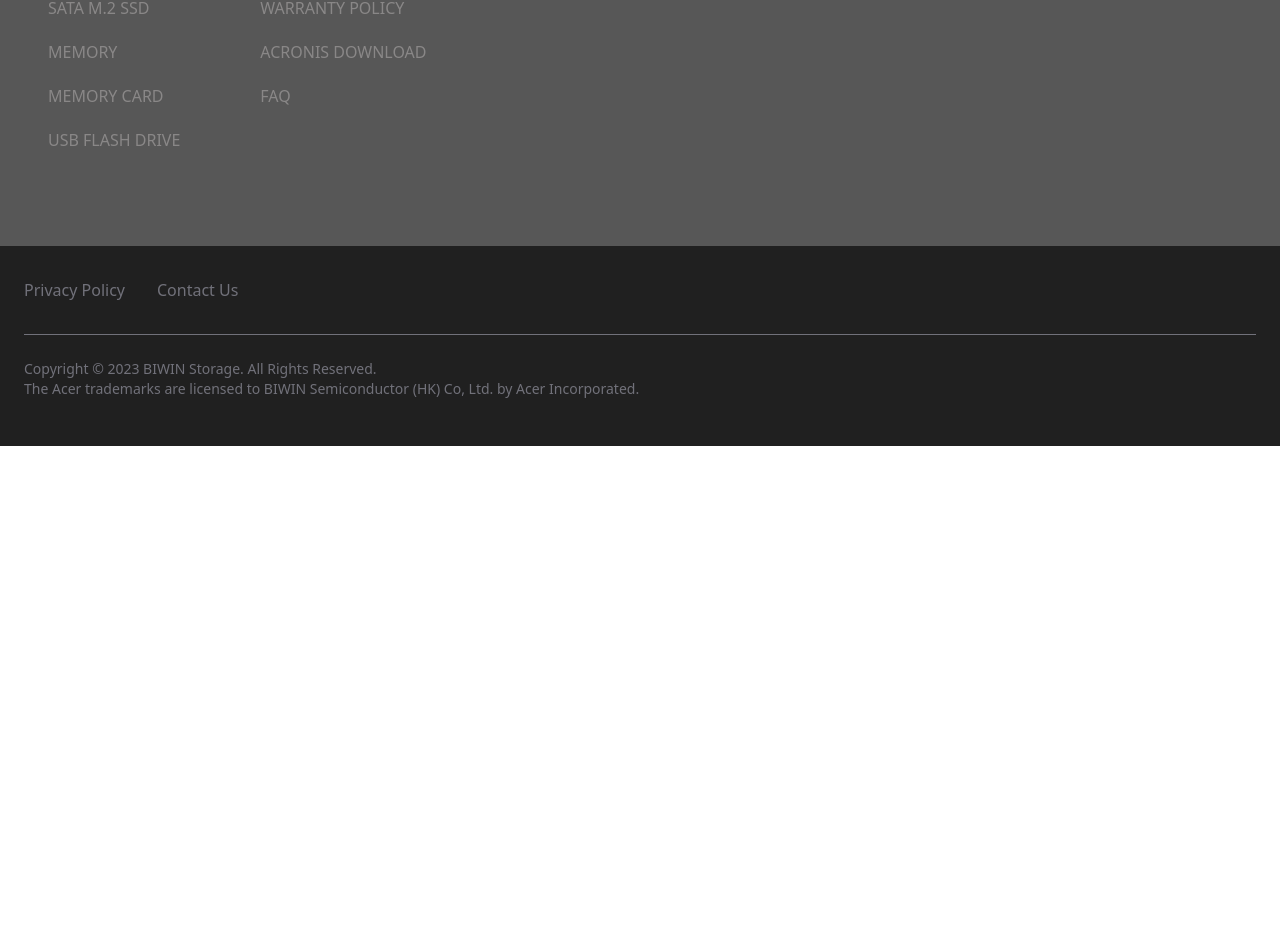
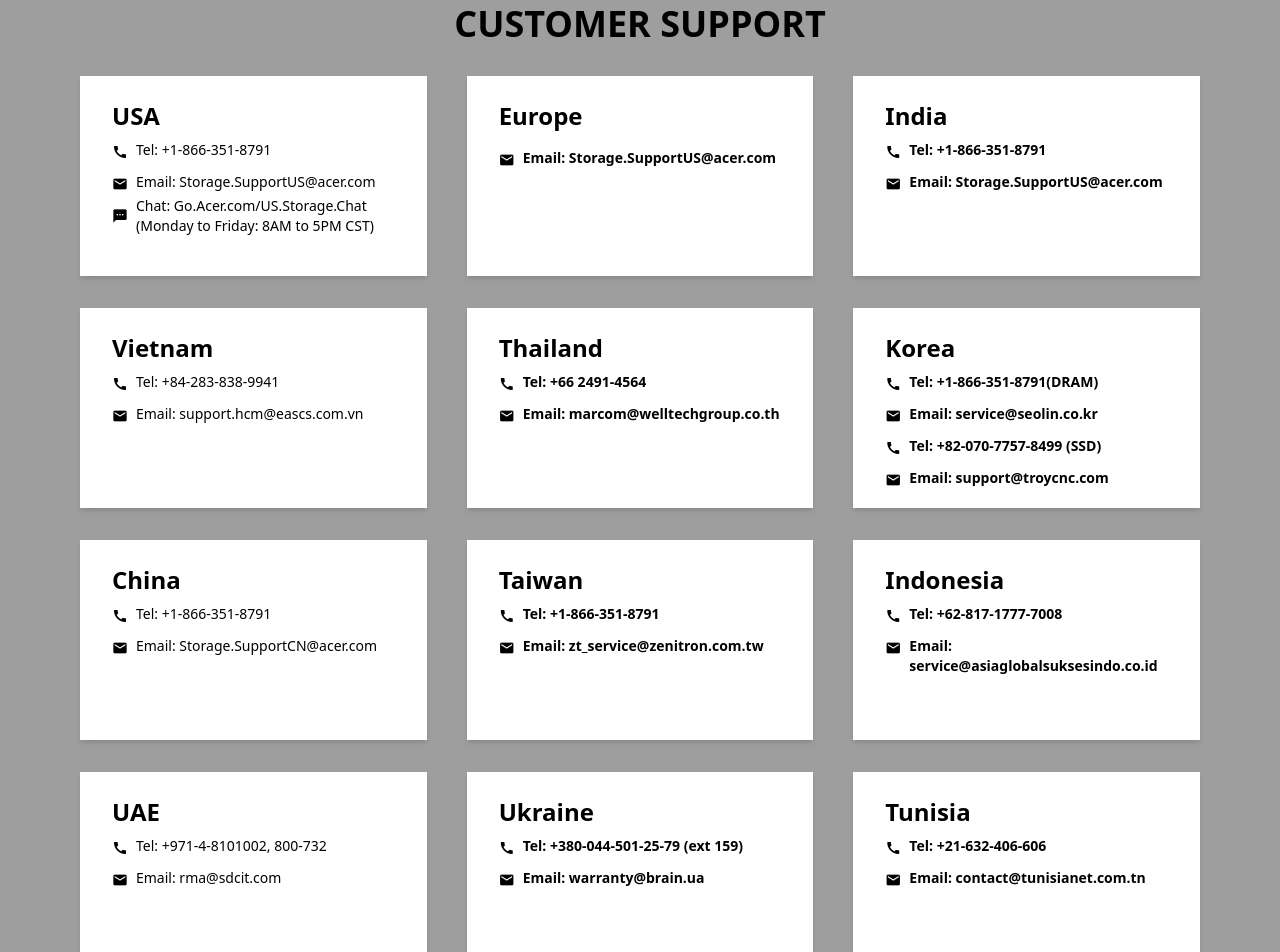
Before and after one commit to Masood802/NuxtAcer, a Nuxt app: page /support in a window 1280 px wide. Shown: the part 204-1156 px from the top of the page. Before the commit the page ends 800 px from the top, so only its background shows below. Built offline with nearby package versions, Linux system fonts and the light colour scheme.

Commit message:
support page completed

```diff
--- a/layouts/default.vue
+++ b/layouts/default.vue
@@ -121,4 +121,7 @@
 .router-link-exact-active{
   color:black;
 }
+#nav1 li:hover #nav1 li ul li{
+  display: block;
+}
 </style>
--- a/pages/support.vue
+++ b/pages/support.vue
@@ -1,7 +1,87 @@
 <template>
-  <div></div>
+  <div class="mt-20 bg-[url('http://localhost:3000/_nuxt/assets/images/customer-bg.jpg')] bg-center-top w-full h-[1500px] bg-cover  ">
+      <h2 class="pt-32 text-center text-4xl font-bold">CUSTOMER SUPPORT</h2>
+    <div class="grid grid-cols-3  gap-10 mt-8 mx-20">
+    <div class="bg-white shadow-md  h-[200px] px-8  flex flex-col">
+      <h1 class="text-2xl font-semibold  pt-6">USA</h1>
+      <p class="text-sm flex my-2"><i class="material-icons text-[16px] my-1 pr-2">call</i> Tel: +1-866-351-8791</p>
+      <p class="text-sm flex"><i class="material-icons text-[16px] my-1 pr-2">mail</i> Email: Storage.SupportUS@acer.com</p>
+      <p class="text-sm flex "><i class="material-icons text-[16px] my-3 pr-2">sms </i> Chat: Go.Acer.com/US.Storage.Chat <br>(Monday to Friday: 8AM to 5PM CST)</p>
+    </div>
+    <div class="bg-white shadow-md text-2xl font-semibold px-8 pt-6">
+          <h1 class="text-2xl font-semibold">Europe</h1>
+          <p class="text-sm flex pt-4 "><i class="material-icons text-[16px] my-1 pr-2">mail</i> Email: Storage.SupportUS@acer.com</p>
+    </div>
+    <div class="bg-white shadow-md text-2xl font-semibold px-8 ">
+          <h1 class="text-2xl font-semibold  pt-6">India</h1>
+          <p class="text-sm flex my-2"><i class="material-icons text-[16px] my-1 pr-2">call</i> Tel: +1-866-351-8791</p>
+          <p class="text-sm flex"><i class="material-icons text-[16px] my-1 pr-2">mail</i> Email: Storage.SupportUS@acer.com</p>
+    </div>
+  </div>
+  <div class="grid grid-cols-3  gap-10 mt-8 mx-20">
+    <div class="bg-white shadow-md  h-[200px] px-8  flex flex-col">
+      <h1 class="text-2xl font-semibold  pt-6">Vietnam</h1>
+      <p class="text-sm flex my-2"><i class="material-icons text-[16px] my-1 pr-2">call</i> Tel: +84-283-838-9941</p>
+      <p class="text-sm flex"><i class="material-icons text-[16px] my-1 pr-2">mail</i> Email: support.hcm@eascs.com.vn</p>
+    </div>
+    <div class="bg-white shadow-md text-2xl font-semibold px-8 pt-6">
+          <h1 class="text-2xl font-semibold">Thailand</h1>
+          <p class="text-sm flex my-2"><i class="material-icons text-[16px] my-1 pr-2">call</i> Tel: +66 2491-4564</p>
+          <p class="text-sm flex "><i class="material-icons text-[16px] my-1 pr-2">mail</i> Email: marcom@welltechgroup.co.th</p>
+    </div>
+    <div class="bg-white shadow-md text-2xl font-semibold px-8 ">
+          <h1 class="text-2xl font-semibold  pt-6">Korea</h1>
+          <p class="text-sm flex my-2"><i class="material-icons text-[16px] my-1 pr-2">call</i> Tel: +1-866-351-8791(DRAM)</p>
+          <p class="text-sm flex"><i class="material-icons text-[16px] my-1 pr-2">mail</i> Email: service@seolin.co.kr</p>
+          <p class="text-sm flex my-2"><i class="material-icons text-[16px] my-1 pr-2">call</i> Tel: +82-070-7757-8499 (SSD)</p>
+          <p class="text-sm flex"><i class="material-icons text-[16px] my-1 pr-2">mail</i> Email: support@troycnc.com</p>
+    </div>
+  </div>
+  <div class="grid grid-cols-3  gap-10 mt-8 mx-20">
+    <div class="bg-white shadow-md  h-[200px] px-8  flex flex-col">
+      <h1 class="text-2xl font-semibold  pt-6">China</h1>
+      <p class="text-sm flex my-2"><i class="material-icons text-[16px] my-1 pr-2">call</i> Tel: +1-866-351-8791</p>
+      <p class="text-sm flex"><i class="material-icons text-[16px] my-1 pr-2">mail</i> Email: Storage.SupportCN@acer.com</p>
+    </div>
+    <div class="bg-white shadow-md text-2xl font-semibold px-8 pt-6">
+          <h1 class="text-2xl font-semibold">Taiwan</h1>
+          <p class="text-sm flex my-2"><i class="material-icons text-[16px] my-1 pr-2">call</i> Tel: +1-866-351-8791</p>
+          <p class="text-sm flex  "><i class="material-icons text-[16px] my-1 pr-2">mail</i> Email: zt_service@zenitron.com.tw</p>
+    </div>
+    <div class="bg-white shadow-md text-2xl font-semibold px-8 ">
+          <h1 class="text-2xl font-semibold  pt-6">Indonesia</h1>
+          <p class="text-sm flex my-2"><i class="material-icons text-[16px] my-1 pr-2">call</i> Tel: +62-817-1777-7008</p>
+          <p class="text-sm flex"><i class="material-icons text-[16px] my-1 pr-2">mail</i> Email: service@asiaglobalsuksesindo.co.id</p>
+    </div>
+  </div>
+   <div class="grid grid-cols-3  gap-10 mt-8 mx-20">
+    <div class="bg-white shadow-md  h-[200px] px-8  flex flex-col">
+      <h1 class="text-2xl font-semibold  pt-6">UAE</h1>
+      <p class="text-sm flex my-2"><i class="material-icons text-[16px] my-1 pr-2">call</i> Tel: +971-4-8101002, 800-732</p>
+      <p class="text-sm flex"><i class="material-icons text-[16px] my-1 pr-2">mail</i> Email: rma@sdcit.com</p>
+    </div>
+    <div class="bg-white shadow-md text-2xl font-semibold px-8 pt-6">
+          <h1 class="text-2xl font-semibold">Ukraine</h1>
+          <p class="text-sm flex my-2"><i class="material-icons text-[16px] my-1 pr-2">call</i> Tel: +380-044-501-25-79 (ext 159)</p>
+          <p class="text-sm flex  "><i class="material-icons text-[16px] my-1 pr-2">mail</i> Email: warranty@brain.ua</p>
+    </div>
+    <div class="bg-white shadow-md text-2xl font-semibold px-8 ">
+          <h1 class="text-2xl font-semibold  pt-6">Tunisia</h1>
+          <p class="text-sm flex my-2"><i class="material-icons text-[16px] my-1 pr-2">call</i> Tel: +21-632-406-606</p>
+          <p class="text-sm flex"><i class="material-icons text-[16px] my-1 pr-2">mail</i> Email: contact@tunisianet.com.tn</p>
+    </div>
+  </div>
+  <div class="grid grid-cols-3  gap-10 mt-8 mx-20">
+    <div class="bg-white shadow-md  h-[200px] px-8  flex flex-col">
+      <h1 class="text-2xl font-semibold  pt-6">All other territories</h1>
+      <p class="text-sm flex"><i class="material-icons text-[16px] my-1 pr-2">mail</i> Email: CS@acerstorage.com</p>
+    </div>
+    </div>
+    </div>
 </template>
 
 <script setup></script>
 
-<style lang="scss" scoped></style>
+<style scoped>
+
+</style>
```
Also changed, not shown: assets/images/customer-bg.jpg (added).
